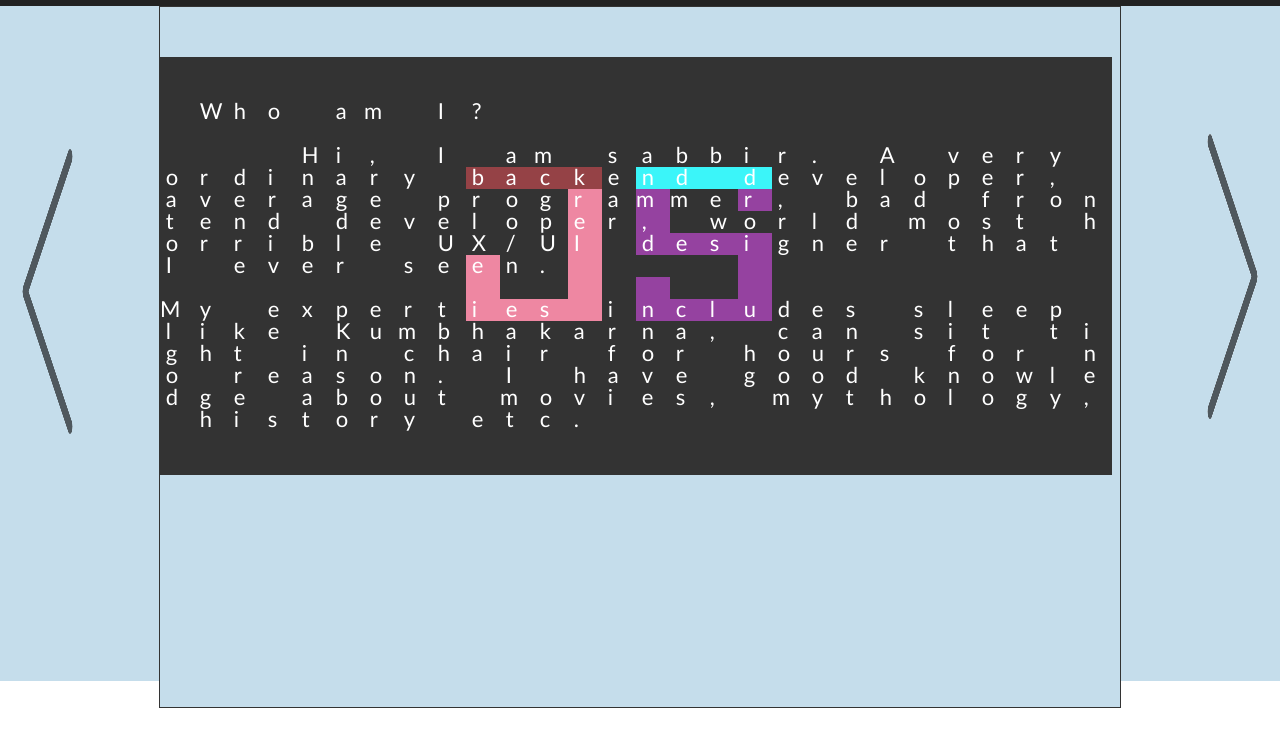
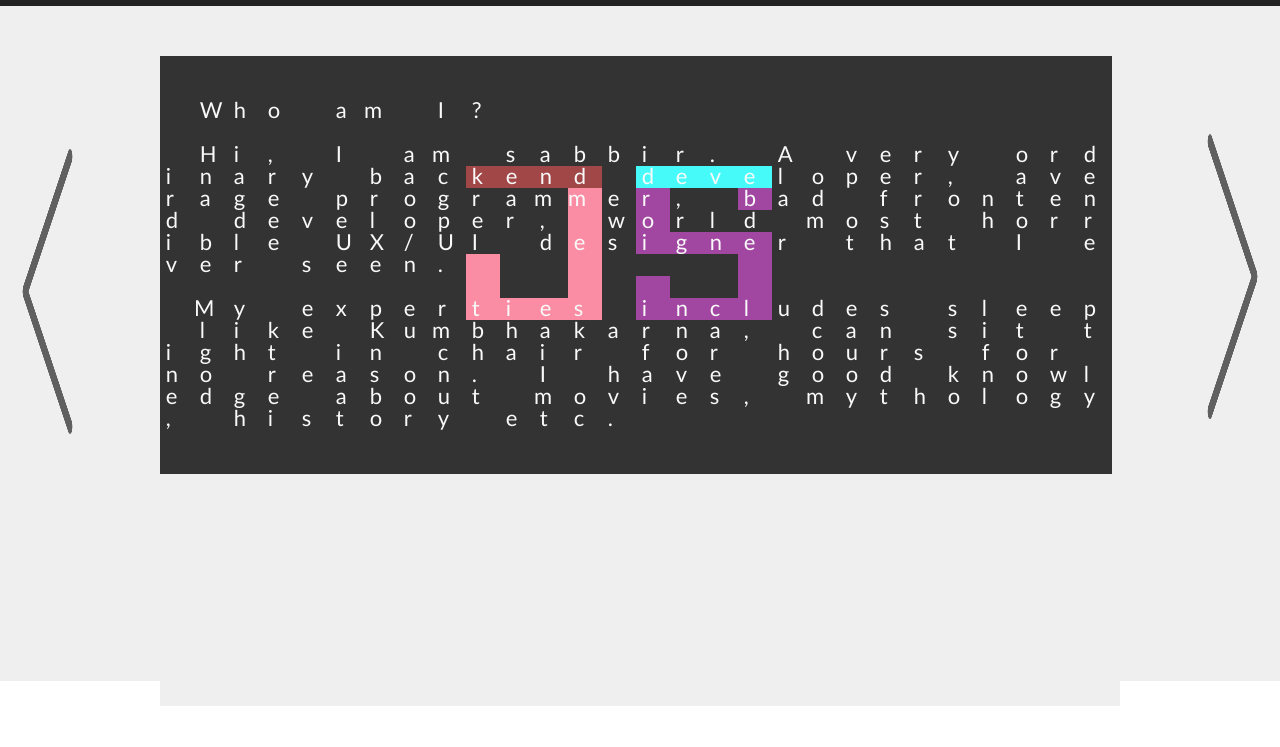
Before and after one commit to sabbir-hossain/sabbir-hossain.github.io, a plain HTML site: page index.html in a window 1280 px wide. Shown: the part 43-790 px from the top of the page. Drawn offline with Linux system fonts and the light colour scheme.

Commit message:
latest code

```diff
--- a/css/main.css
+++ b/css/main.css
@@ -1,5 +1,6 @@
 .columns {
-  background-color: #C5DDEB;
+  /* background-color: #C5DDEB; */
+  background-color: #efefef;
   min-height: 675px;
 }
 
@@ -36,12 +37,13 @@
 }
 
 #myCanvas {
-  background-color: #C5DDEB;
+  background-color: #efefef;
+  /* background-color: #C5DDEB; */
+  /* #efefef */
 }
 
 canvas {
   padding: 0;
   margin: auto;
   display: block;
-  border: 1px solid #333;
 }
--- a/js/draw-text.js
+++ b/js/draw-text.js
@@ -45,6 +45,7 @@ function displayAnimation(ctx, inputStr, charList, displayRatio, x, y) {
       let startX = x;
       for (let j = 0, len2 = inputTextArr[i].length; j < len2; j++) {
         let color = "#333";
+        let textColor = "#f9f9f9";
 
         if (
           typeof result[i] !== "undefined" &&
@@ -55,7 +56,7 @@ function displayAnimation(ctx, inputStr, charList, displayRatio, x, y) {
 
         const input = inputTextArr.random();
         const val = input.random();
-        drawTextBG(ctx, val, startX, startY, color, width, height);
+        drawTextBG(ctx, val, startX, startY, color, width, height, textColor);
         startX += width;
       }
       startY += height;
--- a/js/lib.js
+++ b/js/lib.js
@@ -17,7 +17,16 @@ const colorList = [
 ];
 
 // expand with color, background etc.
-function drawTextBG(ctx, txt, x, y, color, width, height, textColor = "#fff") {
+function drawTextBG(
+  ctx,
+  txt,
+  x,
+  y,
+  color,
+  width,
+  height,
+  textColor = "#f9f9f9"
+) {
   /// lets save current state as we make a lot of changes
   ctx.save();
 
--- a/js/text.js
+++ b/js/text.js
@@ -1,8 +1,7 @@
 const data = [
   {
     text: `
-  Who am I?\n
-    Hi, I am sabbir. A very ordinary backend developer, average programmer, bad frontend developer, world most horrible UX/UI designer that I ever seen.\n My experties includes sleep like Kumbhakarna, can sit tight in chair for hours for no reason. I have good knowledge about movies, mythology, history etc.
+  Who am I?\n  Hi, I am sabbir. A very ordinary backend developer, average programmer, bad frontend developer, world most horrible UX/UI designer that I ever seen.\n  My experties includes sleep like Kumbhakarna, can sit tight in chair for hours for no reason. I have good knowledge about movies, mythology, history etc.
   `,
     shadowText: ["J", "S"],
     // shadowText: ["J", "A", "V", "A", "S", "C", "R", "I", "T"],
```
